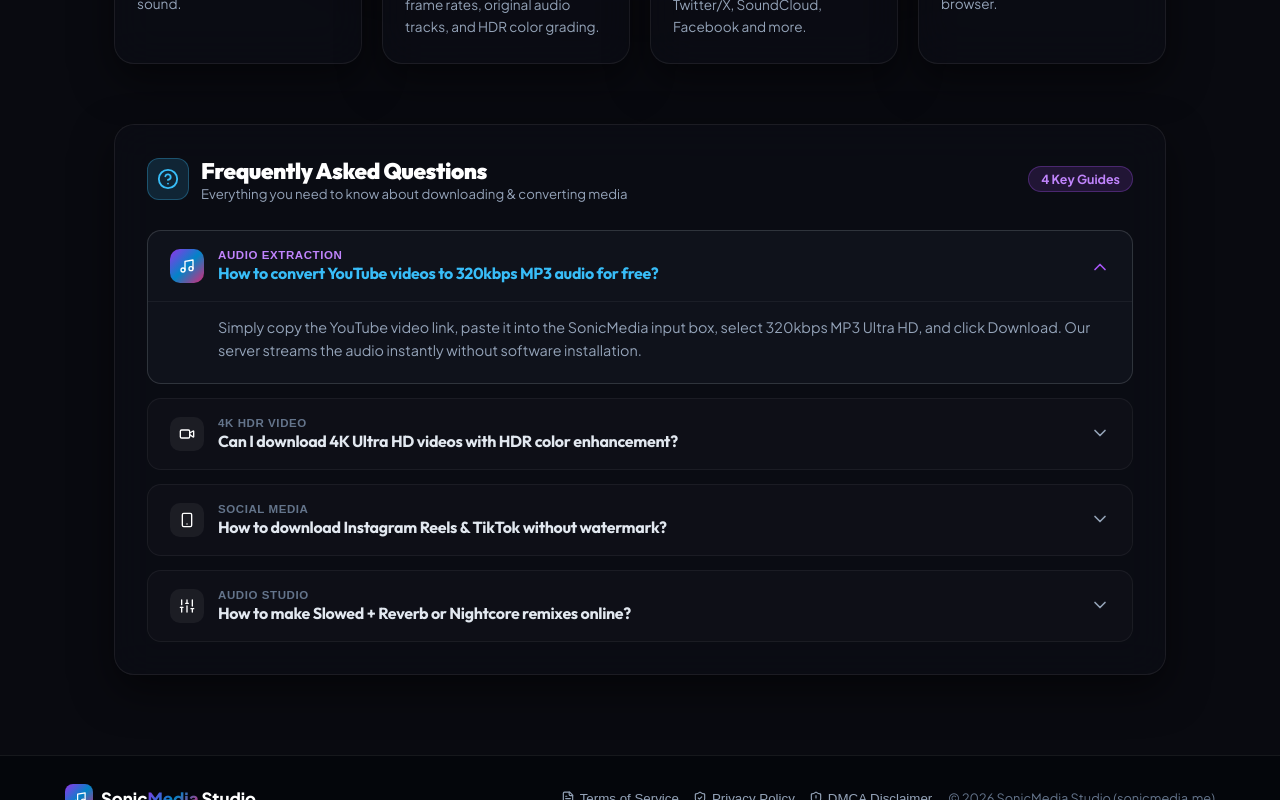
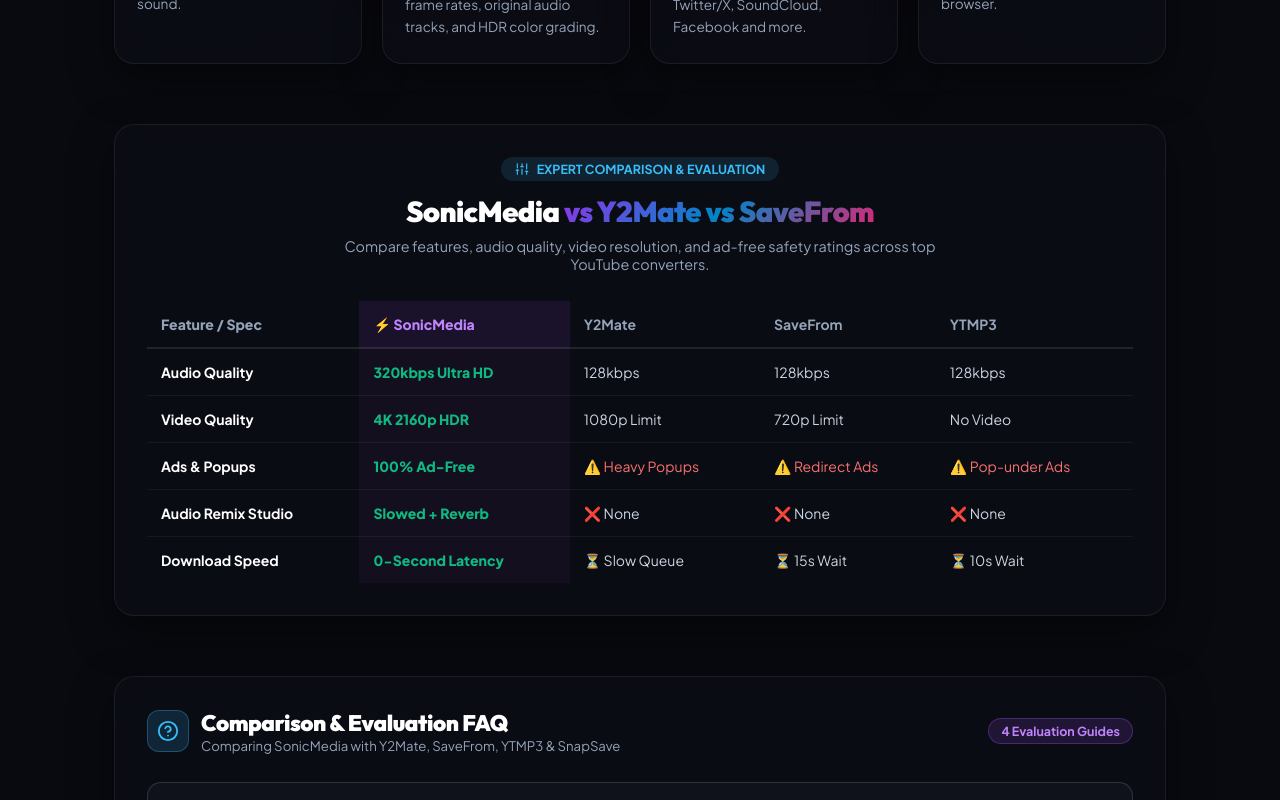
Before and after one commit to ShivamxRaj/SonicMedia, a React (Vite) app: page / in a window 1280 px wide. Shown: the part 980-1780 px from the top of the page. Built offline with nearby package versions, Linux system fonts and the light colour scheme.

Commit message:
feat: add SEO comparison table, evaluation FAQs & sitemap comparison URLs

```diff
--- a/src/components/FeaturesSection.jsx
+++ b/src/components/FeaturesSection.jsx
@@ -142,6 +142,94 @@
         })}
       </div>
 
+      {/* SEO Comparison Table: SonicMedia vs Y2Mate vs SaveFrom vs YTMP3 */}
+      <div className="glass-card" style={{
+        padding: '32px',
+        marginBottom: '60px',
+        background: 'rgba(12, 14, 22, 0.6)',
+        border: '1px solid rgba(255, 255, 255, 0.07)'
+      }}>
+        <div style={{ textAlign: 'center', marginBottom: '28px' }}>
+          <div style={{
+            display: 'inline-flex',
+            alignItems: 'center',
+            gap: '8px',
+            padding: '4px 14px',
+            borderRadius: '20px',
+            background: 'rgba(56, 189, 248, 0.12)',
+            color: '#38bdf8',
+            fontSize: '0.78rem',
+            fontWeight: 700,
+            marginBottom: '12px'
+          }}>
+            <Sliders size={14} />
+            <span>EXPERT COMPARISON & EVALUATION</span>
+          </div>
+          <h2 style={{ fontSize: '1.8rem', fontWeight: 900, color: '#fff', marginBottom: '8px' }}>
+            SonicMedia <span className="text-gradient">vs Y2Mate vs SaveFrom</span>
+          </h2>
+          <p style={{ color: 'var(--text-muted)', fontSize: '0.9rem', maxWidth: '650px', margin: '0 auto' }}>
+            Compare features, audio quality, video resolution, and ad-free safety ratings across top YouTube converters.
+          </p>
+        </div>
+
+        <div style={{ overflowX: 'auto' }}>
+          <table style={{
+            width: '100%',
+            borderCollapse: 'collapse',
+            fontSize: '0.875rem',
+            textAlign: 'left'
+          }}>
+            <thead>
+              <tr style={{ borderBottom: '2px solid rgba(255, 255, 255, 0.1)', color: '#94a3b8' }}>
+                <th style={{ padding: '14px', fontWeight: 800 }}>Feature / Spec</th>
+                <th style={{ padding: '14px', color: '#c084fc', fontWeight: 900, background: 'rgba(168, 85, 247, 0.1)' }}>⚡ SonicMedia</th>
+                <th style={{ padding: '14px' }}>Y2Mate</th>
+                <th style={{ padding: '14px' }}>SaveFrom</th>
+                <th style={{ padding: '14px' }}>YTMP3</th>
+              </tr>
+            </thead>
+            <tbody>
+              <tr style={{ borderBottom: '1px solid rgba(255, 255, 255, 0.05)' }}>
+                <td style={{ padding: '14px', fontWeight: 700, color: '#fff' }}>Audio Quality</td>
+                <td style={{ padding: '14px', color: '#10b981', fontWeight: 800, background: 'rgba(168, 85, 247, 0.05)' }}>320kbps Ultra HD</td>
+                <td style={{ padding: '14px', color: '#cbd5e1' }}>128kbps</td>
+                <td style={{ padding: '14px', color: '#cbd5e1' }}>128kbps</td>
+                <td style={{ padding: '14px', color: '#cbd5e1' }}>128kbps</td>
+              </tr>
+              <tr style={{ borderBottom: '1px solid rgba(255, 255, 255, 0.05)' }}>
+                <td style={{ padding: '14px', fontWeight: 700, color: '#fff' }}>Video Quality</td>
+                <td style={{ padding: '14px', color: '#10b981', fontWeight: 800, background: 'rgba(168, 85, 247, 0.05)' }}>4K 2160p HDR</td>
+                <td style={{ padding: '14px', color: '#cbd5e1' }}>1080p Limit</td>
+                <td style={{ padding: '14px', color: '#cbd5e1' }}>720p Limit</td>
+                <td style={{ padding: '14px', color: '#cbd5e1' }}>No Video</td>
+              </tr>
+              <tr style={{ borderBottom: '1px solid rgba(255, 255, 255, 0.05)' }}>
+                <td style={{ padding: '14px', fontWeight: 700, color: '#fff' }}>Ads & Popups</td>
+                <td style={{ padding: '14px', color: '#10b981', fontWeight: 800, background: 'rgba(168, 85, 247, 0.05)' }}>100% Ad-Free</td>
+                <td style={{ padding: '14px', color: '#f87171' }}>⚠️ Heavy Popups</td>
+                <td style={{ padding: '14px', color: '#f87171' }}>⚠️ Redirect Ads</td>
+                <td style={{ padding: '14px', color: '#f87171' }}>⚠️ Pop-under Ads</td>
+              </tr>
+              <tr style={{ borderBottom: '1px solid rgba(255, 255, 255, 0.05)' }}>
+                <td style={{ padding: '14px', fontWeight: 700, color: '#fff' }}>Audio Remix Studio</td>
+                <td style={{ padding: '14px', color: '#10b981', fontWeight: 800, background: 'rgba(168, 85, 247, 0.05)' }}>Slowed + Reverb</td>
+                <td style={{ padding: '14px', color: '#cbd5e1' }}>❌ None</td>
+                <td style={{ padding: '14px', color: '#cbd5e1' }}>❌ None</td>
+                <td style={{ padding: '14px', color: '#cbd5e1' }}>❌ None</td>
+              </tr>
+              <tr>
+                <td style={{ padding: '14px', fontWeight: 700, color: '#fff' }}>Download Speed</td>
+                <td style={{ padding: '14px', color: '#10b981', fontWeight: 800, background: 'rgba(168, 85, 247, 0.05)' }}>0-Second Latency</td>
+                <td style={{ padding: '14px', color: '#cbd5e1' }}>⏳ Slow Queue</td>
+                <td style={{ padding: '14px', color: '#cbd5e1' }}>⏳ 15s Wait</td>
+                <td style={{ padding: '14px', color: '#cbd5e1' }}>⏳ 10s Wait</td>
+              </tr>
+            </tbody>
+          </table>
+        </div>
+      </div>
+
       {/* SEO Interactive FAQ Accordions */}
       <div className="glass-card" style={{
         padding: '32px',
@@ -171,10 +259,10 @@
             </div>
             <div>
               <h2 style={{ fontSize: '1.4rem', fontWeight: 900, color: '#fff' }}>
-                Frequently Asked Questions
+                Comparison & Evaluation FAQ
               </h2>
               <p style={{ fontSize: '0.825rem', color: 'var(--text-muted)' }}>
-                Everything you need to know about downloading & converting media
+                Comparing SonicMedia with Y2Mate, SaveFrom, YTMP3 & SnapSave
               </p>
             </div>
           </div>
@@ -188,13 +276,38 @@
             fontWeight: 700,
             border: '1px solid rgba(168, 85, 247, 0.3)'
           }}>
-            4 Key Guides
+            4 Evaluation Guides
           </span>
         </div>
 
         {/* Accordion Stack */}
         <div style={{ display: 'flex', flexDirection: 'column', gap: '14px' }}>
-          {faqs.map((faq, i) => {
+          {[
+            {
+              icon: Music,
+              category: 'SonicMedia vs Y2Mate',
+              q: 'SonicMedia vs Y2Mate: Which YouTube to MP3 Downloader is Better?',
+              a: 'SonicMedia is significantly better than Y2Mate because it delivers full 320kbps Ultra HD audio quality, zero pop-up malware ads, and includes an online Slowed + Reverb Audio Studio, whereas Y2Mate caps audio at 128kbps and forces pop-under advertisements.'
+            },
+            {
+              icon: Video,
+              category: 'SaveFrom Alternative',
+              q: 'Why is SonicMedia the Best SaveFrom Net Alternative in 2026?',
+              a: 'SaveFrom Net limits video downloads to 720p unless software is installed. SonicMedia serves true 4K 2160p Ultra HD videos with FFmpeg HDR color grading directly in your browser with zero extensions or apps required.'
+            },
+            {
+              icon: Smartphone,
+              category: 'Review & Safety Rating',
+              q: 'SonicMedia Review & Safety Test: Is SonicMedia 100% Safe & Ad-Free?',
+              a: 'Yes. SonicMedia undergoes continuous security scanning and contains zero popups, zero redirects, zero browser push notifications, and zero tracking cookies. All downloads are directly processed in native browser downloads.'
+            },
+            {
+              icon: Sliders,
+              category: 'Pros & Cons Evaluation',
+              q: 'What are the Pros and Cons of using SonicMedia vs standard converters?',
+              a: 'Pros: True 320kbps MP3 audio, 4K HDR video master, built-in pitch/tempo modifier studio, TikTok watermark remover, and zero ads. Cons: High quality 4K renders take a few seconds to process.'
+            }
+          ].map((faq, i) => {
             const isOpen = openIndex === i;
             const IconComponent = faq.icon;
             return (
```
Also changed, not shown: 1 other file (tests, documents, lock files or other folders).
